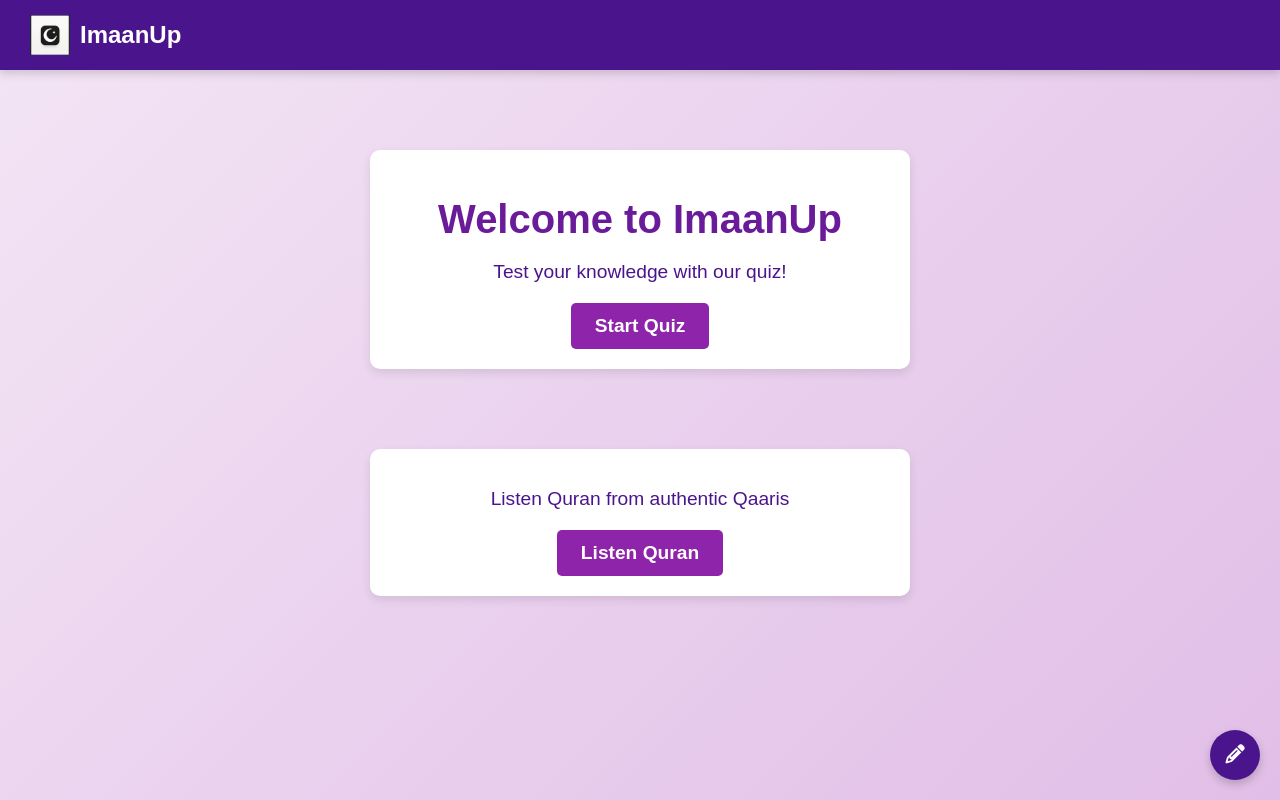
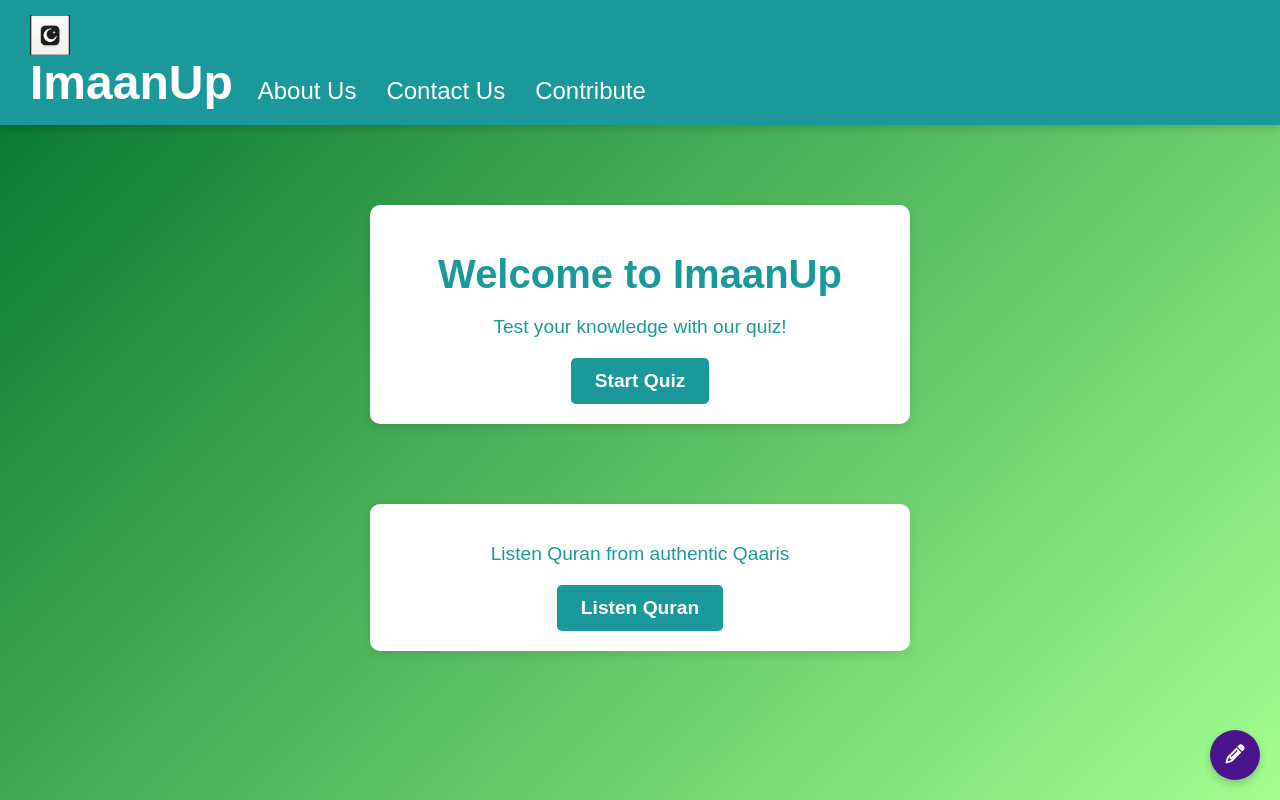
Before and after one commit to Siddiqui003/ImaanUp-1, a React (Create React App) app in the folder react-basic-quiz/: page / in a window 1280 px wide. Built offline with nearby package versions, Linux system fonts and the light colour scheme; no server answers.

Commit message:
changed background, added effects to navbar

```diff
--- a/react-basic-quiz/src/components/Home.css
+++ b/react-basic-quiz/src/components/Home.css
@@ -4,7 +4,7 @@
   display: flex;
   flex-direction: column;
   min-height: 100vh;
-    background: linear-gradient(135deg, #f3e5f5, #e1bee7);
+  background: linear-gradient(-45deg, #a4ff90, #00722c);
   font-family: Arial, sans-serif;
 }
 
@@ -23,13 +23,13 @@
 
 .home-content h1 {
   font-size: 2.5rem;
-    color: #6a1b9a;
+  color: #1b989a;
   margin-bottom: 10px;
 }
 
 .home-content p {
   font-size: 1.2rem;
-    color: #4a148c;
+  color: #1b989a;
   margin-bottom: 20px;
 }
 
@@ -38,7 +38,7 @@
   font-size: 1.2rem;
   font-weight: bold;
   color: white;
-    background-color: #8e24aa;
+  background-color: #1b989a;
   border: none;
   border-radius: 5px;
   cursor: pointer;
@@ -46,7 +46,8 @@
 }
 
 .start-quiz-button:hover {
-    background-color: #6a1b9a;
+  background-color: rgb(163, 234, 135);
+  color: #1b989a;
 }
 
 .start-quiz-button:focus {
--- a/react-basic-quiz/src/components/Navbar.css
+++ b/react-basic-quiz/src/components/Navbar.css
@@ -5,7 +5,7 @@
   justify-content: space-between;
   align-items: center;
   padding: 15px 30px;
-    background-color: #4a148c;
+  background-color: #1b989a;
   color: white;
   box-shadow: 0 4px 8px rgba(0, 0, 0, 0.15);
 }
@@ -32,19 +32,42 @@
 }
 
 .app-name {
-    font-size: 1.5rem;
+  font-size: 3rem;
   font-weight: bold;
   transition: opacity 0.3s ease;
+  margin-right: 10px;
+  cursor: pointer;
+  transition: 0.3s ease;
+  display: inline-block;
+}
+.app-name:hover {
+  transform: scale(1.2);
 }
 
-.nav-links a {
+.nav-links {
+  position: relative;
   margin: 0 15px;
   text-decoration: none;
   color: white;
-    font-size: 1rem;
+  font-size: 1.5rem;
   transition: color 0.3s ease;
 }
 
-.nav-links a:hover {
-    color: #b39ddb;
+.nav-links::after {
+  content: "";
+  position: absolute;
+  left: 0;
+  bottom: -6px;
+  width: 100%;
+  height: 2px;
+  background: antiquewhite;
+  border-radius: 3px;
+  transform: translateY(10px);
+  opacity: 0;
+  transition: 0.4s;
 }
+
+.nav-links:hover::after {
+  transform: translateY(0px);
+  opacity: 1;
+}
--- a/react-basic-quiz/src/components/Navbar.js
+++ b/react-basic-quiz/src/components/Navbar.js
@@ -1,19 +1,34 @@
 // src/components/Navbar.js
-import React from 'react';
-import { Link } from 'react-router-dom';
-import './Navbar.css';
+import React from "react";
+import { Link } from "react-router-dom";
+import "./Navbar.css";
 
 const Navbar = () => {
   return (
     <nav className="navbar">
+      <div className="nav-sections">
         <Link to="/" className="navbar-logo">
           <img
-                src={ process.env.REACT_APP_MODE === 'local'? "ImaanUp/logo.png": "logo.png" }
+            src={
+              process.env.REACT_APP_MODE === "local"
+                ? "ImaanUp/logo.png"
+                : "logo.png"
+            }
             alt="ImaanUp Logo"
             className="logo-image"
           />
+        </Link>
         <span className="app-name">ImaanUp</span>
+        <Link to="/about" className="nav-links">
+          About Us
         </Link>
+        <Link to="/contact" className="nav-links">
+          Contact Us
+        </Link>
+        <Link to="/contribute" className="nav-links">
+          Contribute
+        </Link>
+      </div>
     </nav>
   );
 };
--- a/react-basic-quiz/src/components/Quran/Quran.js
+++ b/react-basic-quiz/src/components/Quran/Quran.js
@@ -1,19 +1,30 @@
-import React, { useState, useEffect,useCallback } from "react";
+import React, { useState, useEffect, useCallback } from "react";
 import Modal from "react-modal";
 import Spinner from "../Spinner/Spinner";
-import './Quran.css';
+import "./Quran.css";
 import Navbar from "../Navbar";
 
-
-const apiKey = process.env.REACT_APP_YOUTUBE_API_KEY // Replace with your actual YouTube API key
-
+const apiKey = process.env.REACT_APP_YOUTUBE_API_KEY; // Replace with your actual YouTube API key
 
 // Qaari map with display name and playlist IDs
 const qariMap = {
-  mishary: { displayName: "Mishary Rashid Alafasy", playlistId: "PLoqNzfHlA__knCeUoKUHjQfZpUL6mj64w" },
-  saad: { displayName: "Saad Al-Ghamdi", playlistId: "PLhM2xiAUdw2cAqW_o3zZkbhJNw0bnaBZN" },
-  sudais: { displayName: "Imam Sudais" , playlistId: "PLwGJCASZfx4OKFE2TjvBhiNKUyfLa8f6B"},
-  maher: { displayName: "Maher Al-Muaiqly", playlistId: "PL96519CC4BF5DD993"}
+  mishary: {
+    displayName: "Mishary Rashid Alafasy",
+    playlistId: "PLoqNzfHlA__knCeUoKUHjQfZpUL6mj64w",
+  },
+  saad: {
+    displayName: "Saad Al-Ghamdi",
+    playlistId: "PLhM2xiAUdw2cAqW_o3zZkbhJNw0bnaBZN",
+  },
+  sudais: {
+    displayName: "Imam Sudais",
+    playlistId: "PLwGJCASZfx4OKFE2TjvBhiNKUyfLa8f6B",
+  },
+  maher: { displayName: "Maher Al-Muaiqly", playlistId: "PL96519CC4BF5DD993" },
+  shuraim: {
+    displayName: "Saad ash-Shuraim",
+    playlistId: "PLzX-2km3_XsTt50tYP0s67dA_kipr35O_",
+  },
 };
 
 const QuranComponent = () => {
@@ -27,13 +38,12 @@ const QuranComponent = () => {
   const [selectedQari, setSelectedQari] = useState("mishary"); // Default Qaari selection
   const itemsPerPage = 12;
 
-
-
   // Fetch videos for the selected Qaari's playlist
-  const fetchVideos = useCallback(async (playlistId) => {
+  const fetchVideos = useCallback(
+    async (playlistId) => {
       setIsLoading(true);
       let allVideos = [];
-    let nextPageToken = '';
+      let nextPageToken = "";
 
       try {
         do {
@@ -43,13 +53,15 @@ const QuranComponent = () => {
           const data = await response.json();
 
           allVideos = [...allVideos, ...data.items];
-        nextPageToken = data.nextPageToken || '';
+          nextPageToken = data.nextPageToken || "";
         } while (nextPageToken);
 
         // Apply search term filter if there's a search term
         const filteredVideos = searchTerm
-        ? allVideos.filter(video =>
-            video.snippet.title.toLowerCase().includes(searchTerm.toLowerCase())
+          ? allVideos.filter((video) =>
+              video.snippet.title
+                .toLowerCase()
+                .includes(searchTerm.toLowerCase())
             )
           : allVideos;
 
@@ -61,12 +73,13 @@ const QuranComponent = () => {
       } finally {
         setIsLoading(false);
       }
-  },[searchTerm])
+    },
+    [searchTerm]
+  );
 
   useEffect(() => {
     fetchVideos(qariMap[selectedQari].playlistId);
-  }, [selectedQari,searchTerm,fetchVideos]);
-
+  }, [selectedQari, searchTerm, fetchVideos]);
 
   // Handle Qaari selection change
   const handleQariChange = (e) => {
@@ -82,7 +95,7 @@ const QuranComponent = () => {
       setFilteredVideos(videoList);
       setCurrentPage(1);
     } else {
-      const matchedVideos = videoList.filter(video =>
+      const matchedVideos = videoList.filter((video) =>
         video.snippet.title.toLowerCase().includes(term)
       );
       setFilteredVideos(matchedVideos);
@@ -111,14 +124,17 @@ const QuranComponent = () => {
     setCurrentVideoId(null);
   };
 
-
   return (
     <div>
-      <Navbar/>
+      <Navbar />
       <div className="quran-container">
-      <h1 className="quran-header">Quranic Audios - { qariMap[selectedQari].displayName }
-
-      <select className="qari-dropdown" value={selectedQari} onChange={handleQariChange}>
+        <h1 className="quran-header">
+          Quranic Audios - {qariMap[selectedQari].displayName}
+          <select
+            className="qari-dropdown"
+            value={selectedQari}
+            onChange={handleQariChange}
+          >
             {Object.keys(qariMap).map((qariKey) => (
               <option key={qariKey} value={qariKey}>
                 {qariMap[qariKey].displayName}
@@ -160,7 +176,9 @@ const QuranComponent = () => {
               {Array.from({ length: pageCount }, (_, index) => (
                 <button
                   key={index}
-                className={`page-button ${index + 1 === currentPage ? 'active' : ''}`}
+                  className={`page-button ${
+                    index + 1 === currentPage ? "active" : ""
+                  }`}
                   onClick={() => handlePageChange(index + 1)}
                 >
                   {index + 1}
@@ -186,7 +204,9 @@ const QuranComponent = () => {
               allow="accelerometer; autoplay; clipboard-write; encrypted-media; gyroscope; picture-in-picture"
               allowFullScreen
             ></iframe>
-          <button className="close-button" onClick={closeModal}>&times;</button>
+            <button className="close-button" onClick={closeModal}>
+              &times;
+            </button>
           </div>
         </Modal>
       </div>
```
Also changed, not shown: 1 other file (tests, documents, lock files or other folders). Lines whose indentation alone changed are shown as unchanged.
